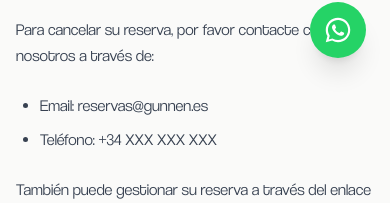
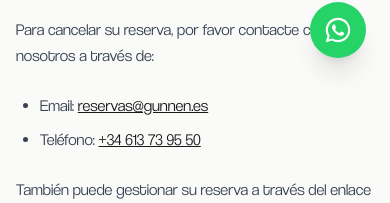
Before and after one commit to Joaquin275/web_gunnen_new, a Next.js app: page /politica-cancelacion in a window 390 px wide. Shown: the part 762-965 px from the top of the page. Built offline with nearby package versions, Linux system fonts and the light colour scheme.

Commit message:
fix: update cancellation policy phone number and add clickable links

```diff
--- a/app/politica-cancelacion/page.tsx
+++ b/app/politica-cancelacion/page.tsx
@@ -53,8 +53,8 @@ export default function PoliticaCancelacionPage() {
               Para cancelar su reserva, por favor contacte con nosotros a través de:
             </p>
             <ul className="list-disc pl-6 space-y-2">
-              <li>Email: reservas@gunnen.es</li>
-              <li>Teléfono: +34 XXX XXX XXX</li>
+              <li>Email: <a href="mailto:reservas@gunnen.es" className="text-primary underline">reservas@gunnen.es</a></li>
+              <li>Teléfono: <a href="tel:+34613739550" className="text-primary underline">+34 613 73 95 50</a></li>
             </ul>
             <p>
               También puede gestionar su reserva a través del enlace incluido en el
```
